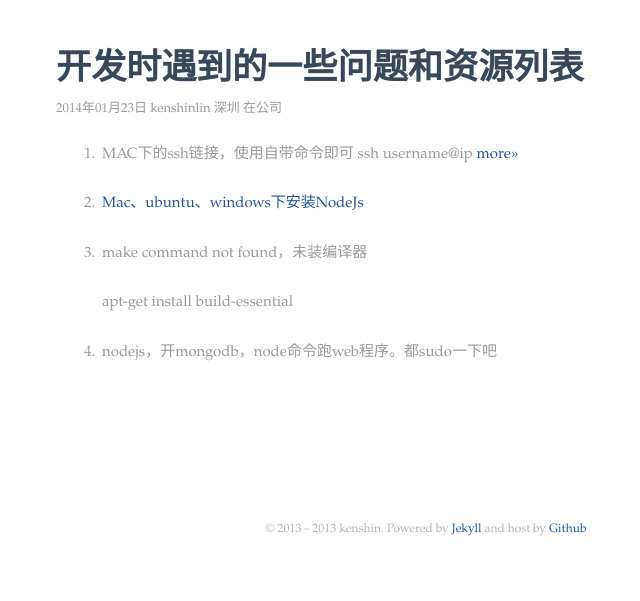
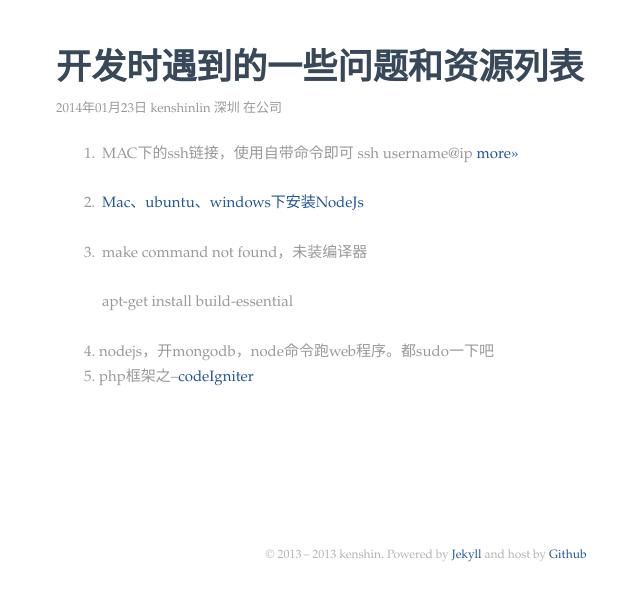
Before and after one commit to kenshinlin/archives, a Jekyll site: the page built from _posts/2014-1-23-devlist.md, in a window 1280 px wide. Shown: the top 601 px of the page, without its empty margins (214-854 px from the left). Built offline with Jekyll 4.4.1, drawn with Linux system fonts in a browser that asks for light colours; comment, search, counter and statistics services are not loaded.

Commit message:
Update 2014-1-23-devlist.md

```diff
--- a/_posts/2014-1-23-devlist.md
+++ b/_posts/2014-1-23-devlist.md
@@ -15,3 +15,4 @@ title:  开发时遇到的一些问题和资源列表
     apt-get  install  build-essential
 
 4. nodejs，开mongodb，node命令跑web程序。都sudo一下吧
+5. php框架之--[codeIgniter](http://yuguo.us/weblog/a-introduction-to-codeigniter/)
```
